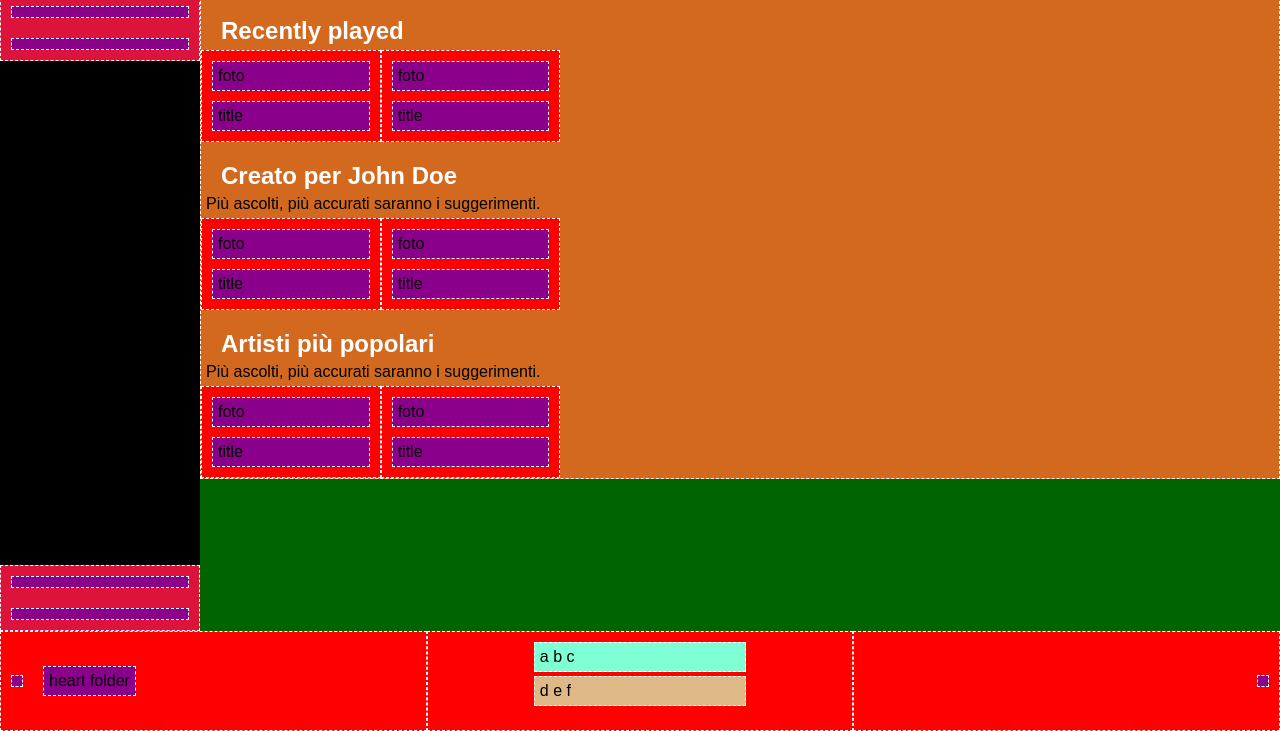
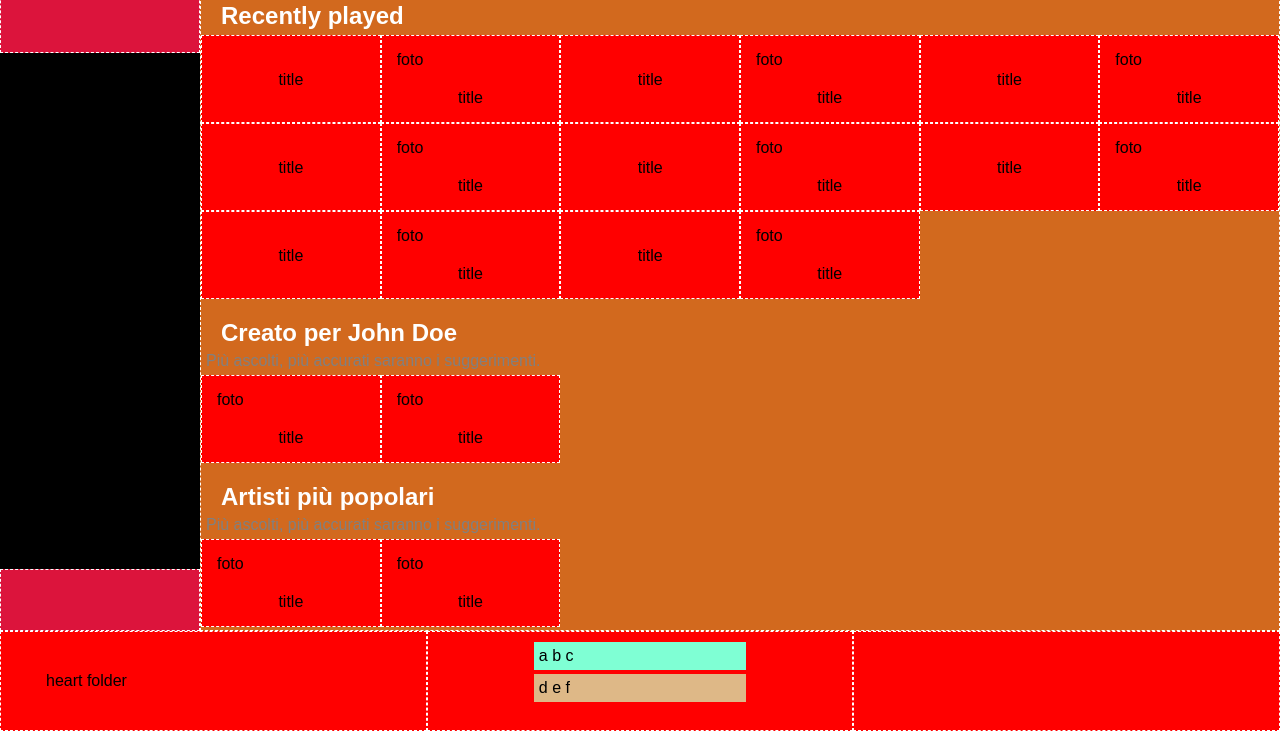
Before and after one commit to mariannacoppa/html-css-spotifyweb, a plain HTML site: page index.html in a window 1280 px wide. Shown: the part 69-800 px from the top of the page. Drawn offline with Linux system fonts and the light colour scheme.

Commit message:
[UPD] add main overflow

```diff
--- a/css/style.css
+++ b/css/style.css
@@ -15,17 +15,22 @@
 .content {
     padding: 5px;
     margin: 10px;
-    border: 1px dashed white;
-    background-color: darkmagenta;
+    /* border: 1px dashed white;
+    background-color: darkmagenta; */
     /* height: 30px;
     width: 30px; */
 }
 h2 {
+    margin: 20px 20px 5px;
+}
+h2, h4 {
     color: white;
-    margin: 20px 20px 5px;
 }
 p {
     margin: 5px;
+}
+p, li {
+    color: gray;
 }
 hr {
     background-color: yellowgreen;
@@ -107,6 +112,8 @@ main {
     margin-top: 50px;
     background-color: chocolate;
     border: 1px dashed white;
+    overflow-y: auto;
+    height: calc(100vh - 150px);
 }
 ul {
     list-style-type: none;
@@ -126,6 +133,9 @@ ul li {
     width: calc(100% / 2);
     background-color: red;
     border: 1px dashed white;
+}
+.text {
+    text-align: center;
 }
 
 @media screen and (min-width: 576px) {
--- a/index.html
+++ b/index.html
@@ -28,8 +28,6 @@
         <div class="main-content">
             <header>
                 <h1>TESTO</h1>
-            </header>
-            <main>
                 <div class="container">
                     <div class="row">
                         <ul class="main-menu">
@@ -44,11 +42,85 @@
                         </ul>
                     </div>
                 </div>
+            </header>
+            <main>
                 <h2>Recently played</h2>
                 <div class="container">
                     <div class="row">
                         <div class="col-50">
+                            <div class="content foto">
+
+                            </div>
+                            <div class="content text">title</div>
+                        </div>
+                        <div class="col-50">
                             <div class="content foto">foto</div>
+                            <div class="content text">title</div>
+                        </div>
+                        <div class="col-50">
+                            <div class="content foto">
+
+                            </div>
+                            <div class="content text">title</div>
+                        </div>
+                        <div class="col-50">
+                            <div class="content foto">foto</div>
+                            <div class="content text">title</div>
+                        </div>
+                        <div class="col-50">
+                            <div class="content foto">
+
+                            </div>
+                            <div class="content text">title</div>
+                        </div>
+                        <div class="col-50">
+                            <div class="content foto">foto</div>
+                            <div class="content text">title</div>
+                        </div>
+                        <div class="col-50">
+                            <div class="content foto">
+
+                            </div>
+                            <div class="content text">title</div>
+                        </div>
+                        <div class="col-50">
+                            <div class="content foto">foto</div>
+                            <div class="content text">title</div>
+                        </div>
+                        <div class="col-50">
+                            <div class="content foto">
+
+                            </div>
+                            <div class="content text">title</div>
+                        </div>
+                        <div class="col-50">
+                            <div class="content foto">foto</div>
+                            <div class="content text">title</div>
+                        </div>
+                        <div class="col-50">
+                            <div class="content foto">
+
+                            </div>
+                            <div class="content text">title</div>
+                        </div>
+                        <div class="col-50">
+                            <div class="content foto">foto</div>
+                            <div class="content text">title</div>
+                        </div>
+                        <div class="col-50">
+                            <div class="content foto">
+
+                            </div>
+                            <div class="content text">title</div>
+                        </div>
+                        <div class="col-50">
+                            <div class="content foto">foto</div>
+                            <div class="content text">title</div>
+                        </div>
+                        <div class="col-50">
+                            <div class="content foto">
+
+                            </div>
                             <div class="content text">title</div>
                         </div>
                         <div class="col-50">
```
